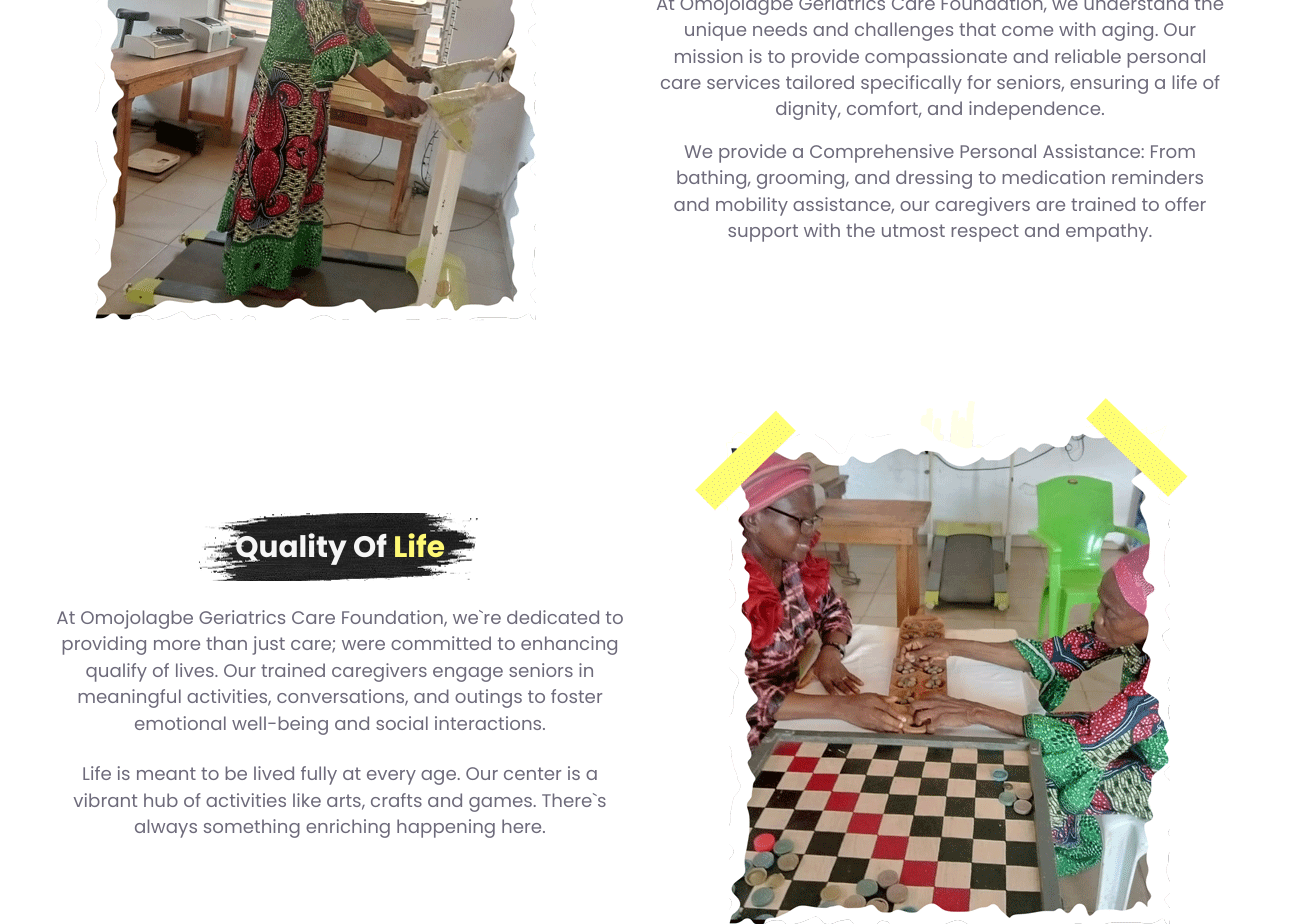
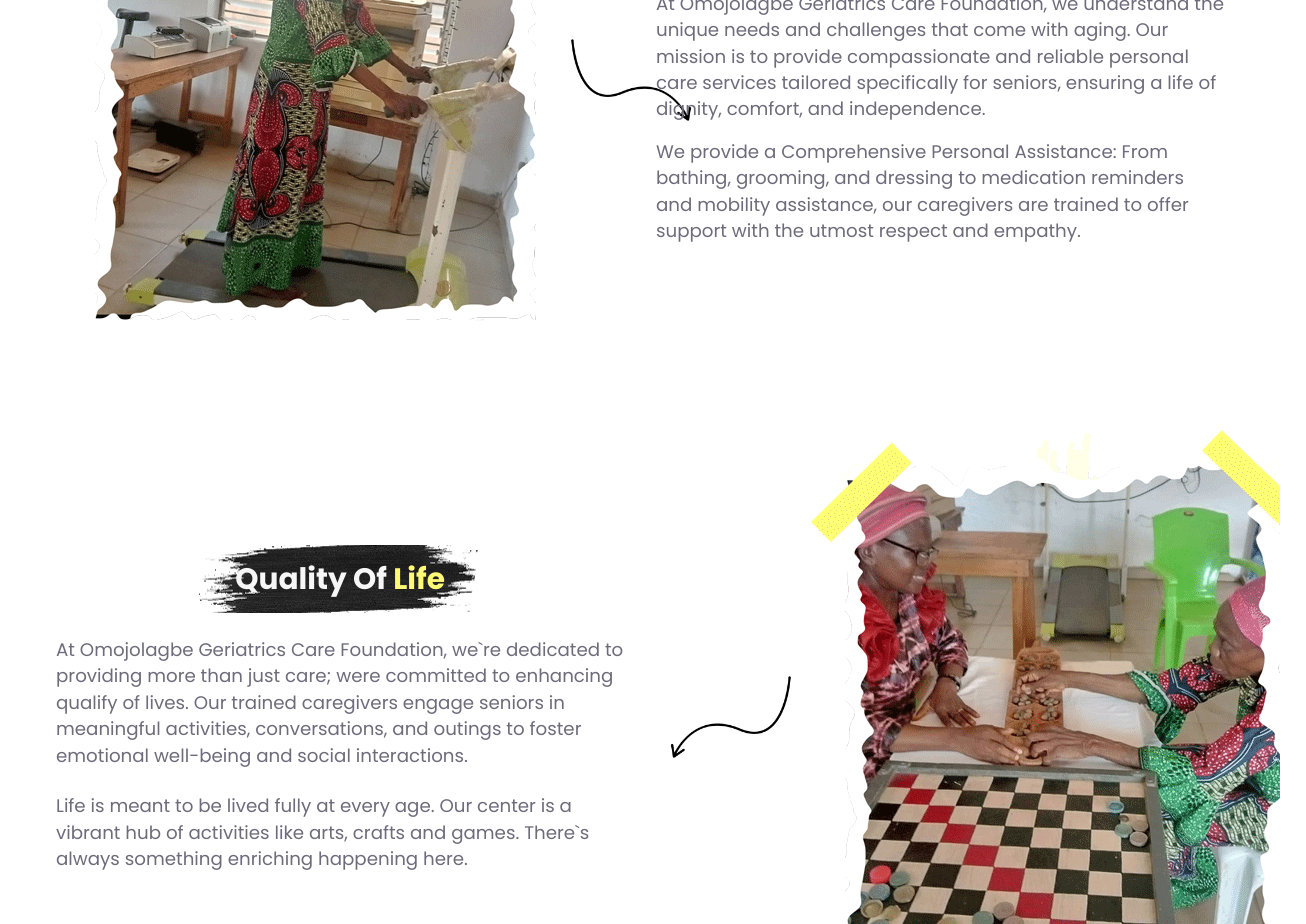
Before and after one commit to Abiodun-Samuel/Omojolagbe-Geriatrics-Care-Foundation, a React (Vite) app: page / in a window 1280 px wide. Shown: the part 2160-3084 px from the top of the page, 1306 px wide, since content can reach past the window. Built offline with nearby package versions, Linux system fonts and the light colour scheme.

Commit message:
service section

```diff
--- a/src/components/Home/ServiceSection.jsx
+++ b/src/components/Home/ServiceSection.jsx
@@ -1,18 +1,32 @@
 import imageOne from "../../assets/images/img/image1.png";
 import imageTwo from "../../assets/images/img/image2.png";
+import arrow from "../../assets/images/img/arrow-right.png";
 import SectionHeader from "../common/SectionHeader";
 const ServiceSection = () => {
   return (
     <section id="service__section">
-      <div className="container-sm">
+      <div className="container">
         <div className="row ">
-          <div data-aos="fade-up" className="col-lg-6 mb-1">
+          <div
+            data-aos="fade-up"
+            className="col-lg-6 mb-3 d-flex align-items-center"
+          >
             <img src={imageOne} alt="service image" className="img-fluid" />
+            <img
+              style={{
+                transform: "scaleX(-1)",
+                webkitTransform: "scaleX(-1)",
+              }}
+              className="d-none d-lg-block"
+              src={arrow}
+              alt="service image"
+              height={150}
+            />
           </div>
           <div
             data-aos="fade-up"
             data-aos-delay="50"
-            className="col-lg-6 d-flex align-items-center mb-1"
+            className="col-lg-6 d-flex align-items-center mb-3"
           >
             <div>
               <SectionHeader>
@@ -20,14 +34,14 @@
                   Personal <span className="text-warning">Care</span>
                 </h2>
               </SectionHeader>
-              <p className="mt-2 text-center lead">
+              <p className="mt-2  lead">
                 At Omojolagbe Geriatrics Care Foundation, we understand the
                 unique needs and challenges that come with aging. Our mission is
                 to provide compassionate and reliable personal care services
                 tailored specifically for seniors, ensuring a life of dignity,
                 comfort, and independence.
               </p>
-              <p className="text-center lead">
+              <p className=" lead">
                 We provide a Comprehensive Personal Assistance: From bathing,
                 grooming, and dressing to medication reminders and mobility
                 assistance, our caregivers are trained to offer support with the
@@ -39,7 +53,7 @@
           <div
             data-aos="fade-up"
             data-aos-delay="100"
-            className="col-lg-6 d-flex align-items-center mb-1"
+            className="col-lg-6 d-flex align-items-center mb-3"
           >
             <div>
               <SectionHeader>
@@ -47,14 +61,14 @@
                   Quality Of <span className="text-warning">Life</span>
                 </h2>
               </SectionHeader>
-              <p className="mt-2 text-center lead">
+              <p className="mt-2  lead">
                 At Omojolagbe Geriatrics Care Foundation, we`re dedicated to
                 providing more than just care; were committed to enhancing
                 qualify of lives. Our trained caregivers engage seniors in
                 meaningful activities, conversations, and outings to foster
                 emotional well-being and social interactions.
               </p>
-              <p className="mt-2 text-center lead">
+              <p className="mt-2  lead">
                 Life is meant to be lived fully at every age. Our center is a
                 vibrant hub of activities like arts, crafts and games. There`s
                 always something enriching happening here.
@@ -65,9 +79,15 @@
           <div
             data-aos="fade-up"
             data-aos-delay="150"
-            className="col-lg-6 mb-1 text-center "
+            className="col-lg-6 mb-3 text-end d-flex align-items-center"
           >
-            <img src={imageTwo} alt="service image" className="img-fluid" />
+            <img
+              className="d-none d-lg-block"
+              src={arrow}
+              alt="service image"
+              height={150}
+            />
+            <img src={imageTwo} alt="service image" className="img-fluid " />
           </div>
         </div>
       </div>
```
Also changed, not shown: src/assets/images/img/arrow-right.png (added), src/assets/images/img/right-arrow.png (added), src/components/common/SectionHeader.jsx (line endings or trailing spaces), src/index.css (line endings or trailing spaces).
